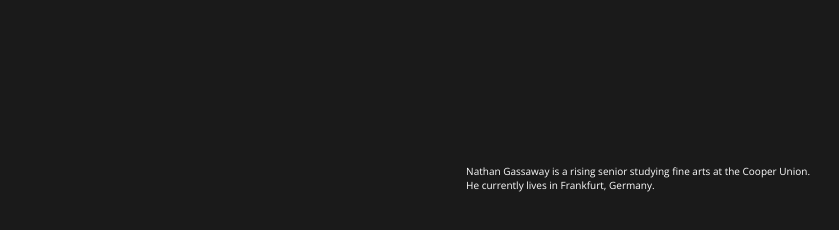
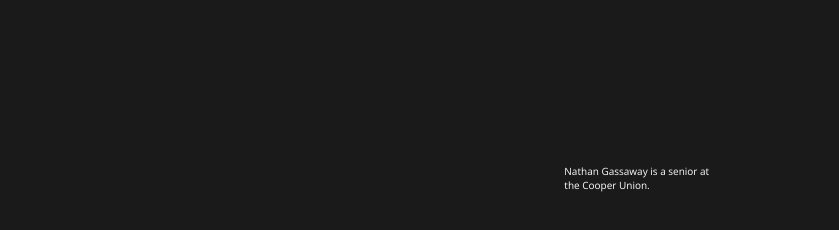
Before and after one commit to NathanGassaway/482, a plain HTML site: page about/index.html in a window 1280 px wide. Shown: the part 92-322 px from the top of the page, without its empty margins (0-839 px from the left). Drawn offline with nearby package versions, Linux system fonts and the light colour scheme.

Commit message:
Add files via upload

```diff
--- a/about/index.html
+++ b/about/index.html
@@ -21,7 +21,7 @@
 		<!-- info begins here -->
 		<div class="content-container">
 			<ul>
-				<li class="about">Nathan Gassaway is a rising senior studying fine arts at the Cooper Union. He currently lives in Frankfurt, Germany.</li>
+				<li class="about">Nathan Gassaway is a senior at the Cooper Union.</li>
 			</ul>
 		</div>
 
```
